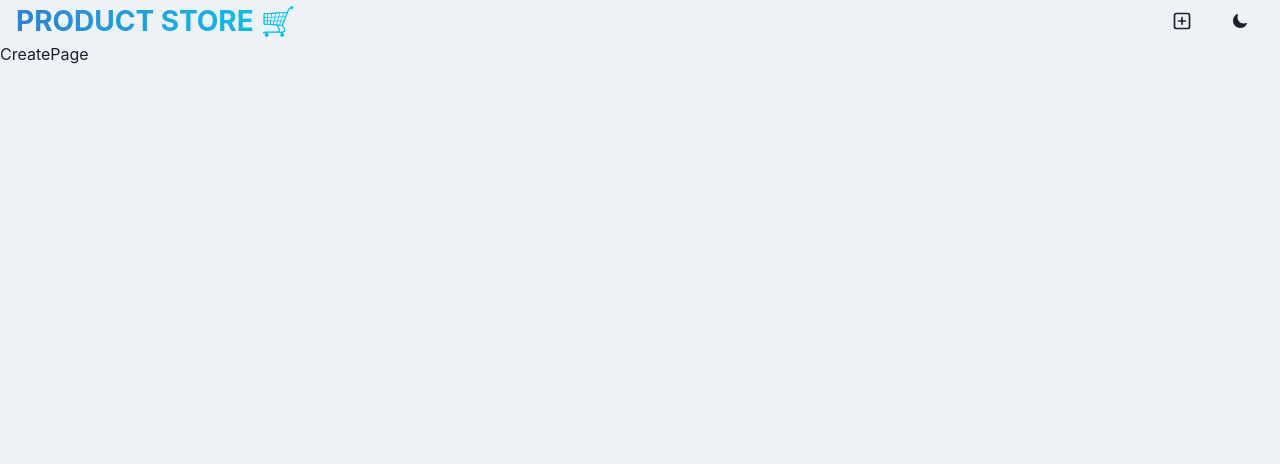
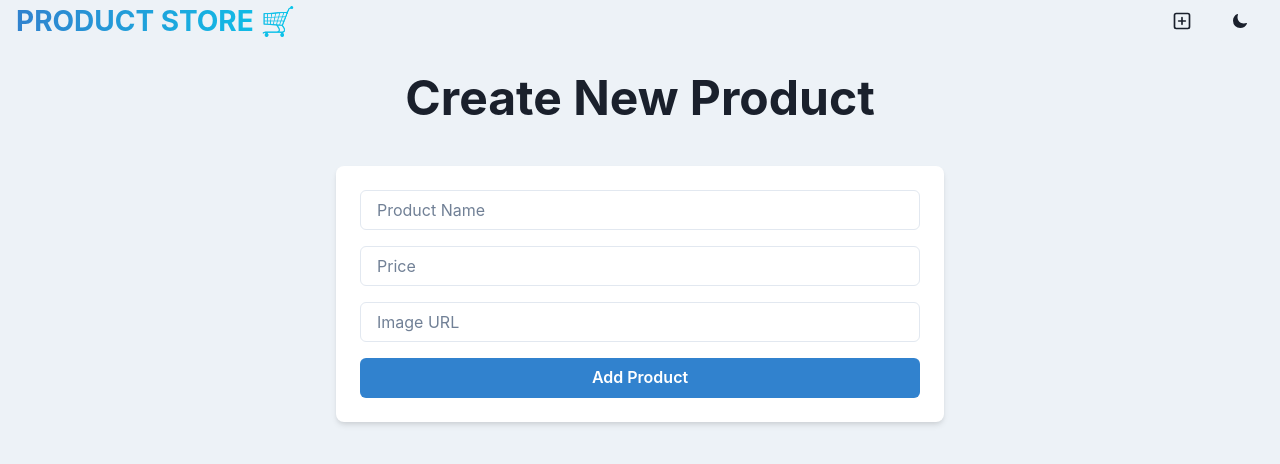
Before and after one commit to gokulskannan1993/Product-Store-App---MERN, a React (Vite) app in the folder ui/: page /create in a window 1280 px wide. Shown: the top 464 px of the page. Built offline with nearby package versions, Linux system fonts and the light colour scheme.

Commit message:
feat: implement CreatePage component with product form and state management

```diff
--- a/ui/src/pages/CreatePage.jsx
+++ b/ui/src/pages/CreatePage.jsx
@@ -1,7 +1,88 @@
-import React from "react";
+import {
+  Box,
+  Button,
+  Container,
+  Heading,
+  Input,
+  VStack,
+} from "@chakra-ui/react";
+import { useState } from "react";
+import { useColorModeValue } from "@chakra-ui/react";
 
 const CreatePage = () => {
-  return <div>CreatePage</div>;
+  const [newProduct, setNewProduct] = useState({
+    name: "",
+    price: "",
+    image: "",
+  });
+
+  const handleAddProduct = () => {
+    // Add your logic to handle adding a new product
+    console.log("New Product:", newProduct);
+    // Reset the form
+    setNewProduct({
+      name: "",
+      price: "",
+      image: "",
+    });
+  };
+  return (
+    <Container maxW="container.sm" px={4} py={8}>
+      <VStack spacing={3}>
+        <Heading as="h1" size="2xl" textAlign={"center"} mb={8}>
+          Create New Product
+        </Heading>
+        <Box
+          w={"full"}
+          bg={useColorModeValue("white", "gray.800")}
+          p={6}
+          borderRadius="md"
+          rounded={"lg"}
+          boxShadow="md"
+        >
+          <VStack spacing={4}>
+            <Input
+              placeholder="Product Name"
+              name="name"
+              value={newProduct.name}
+              onChange={(e) =>
+                setNewProduct({
+                  ...newProduct,
+                  name: e.target.value,
+                })
+              }
+            />
+            <Input
+              placeholder="Price"
+              name="price"
+              type="number"
+              value={newProduct.price}
+              onChange={(e) =>
+                setNewProduct({
+                  ...newProduct,
+                  price: e.target.value,
+                })
+              }
+            />
+            <Input
+              placeholder="Image URL"
+              name="image"
+              value={newProduct.image}
+              onChange={(e) =>
+                setNewProduct({
+                  ...newProduct,
+                  image: e.target.value,
+                })
+              }
+            />
+            <Button colorScheme="blue" onClick={handleAddProduct} w={"full"}>
+              Add Product
+            </Button>
+          </VStack>
+        </Box>
+      </VStack>
+    </Container>
+  );
 };
 
 export default CreatePage;
```
